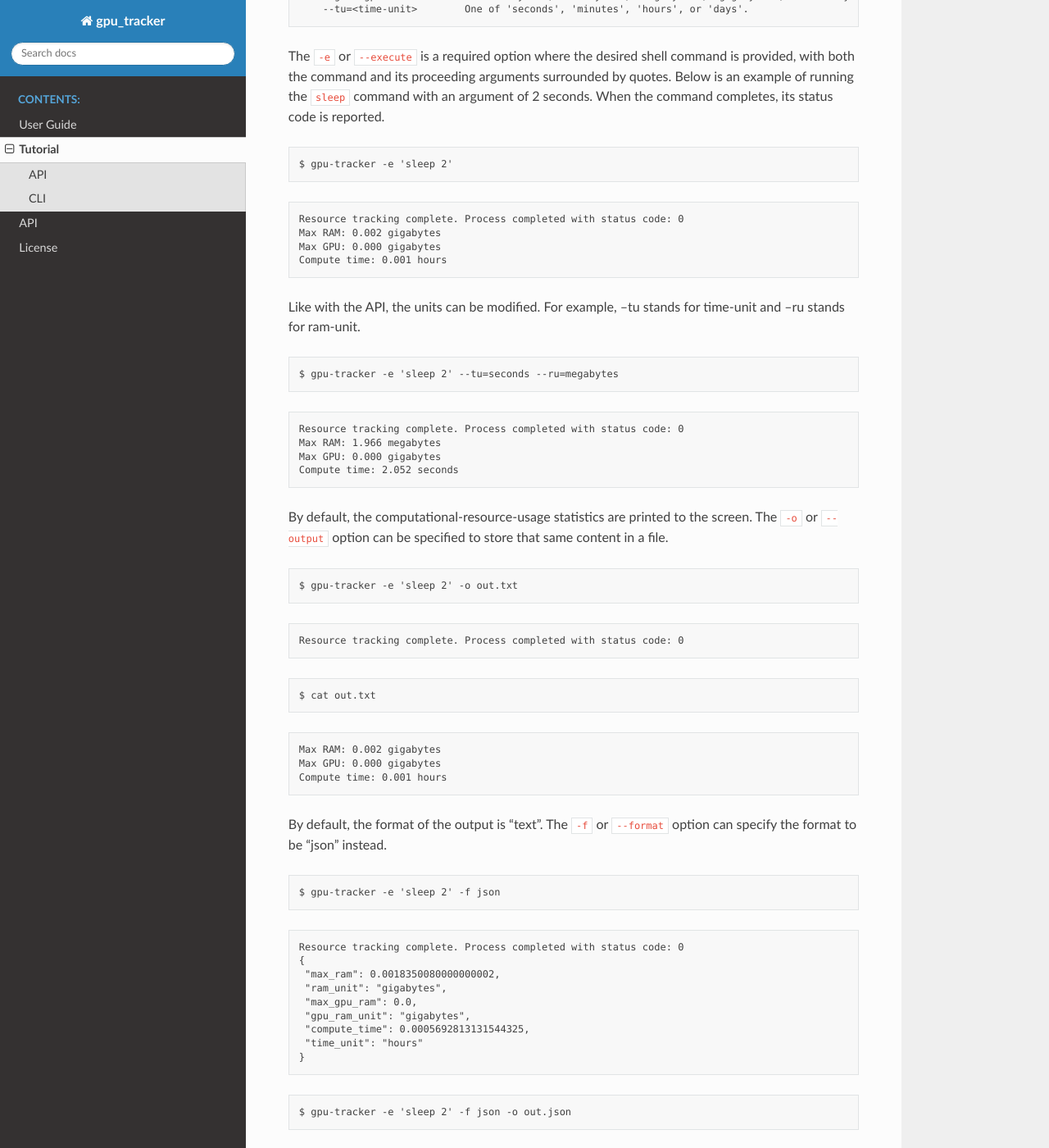
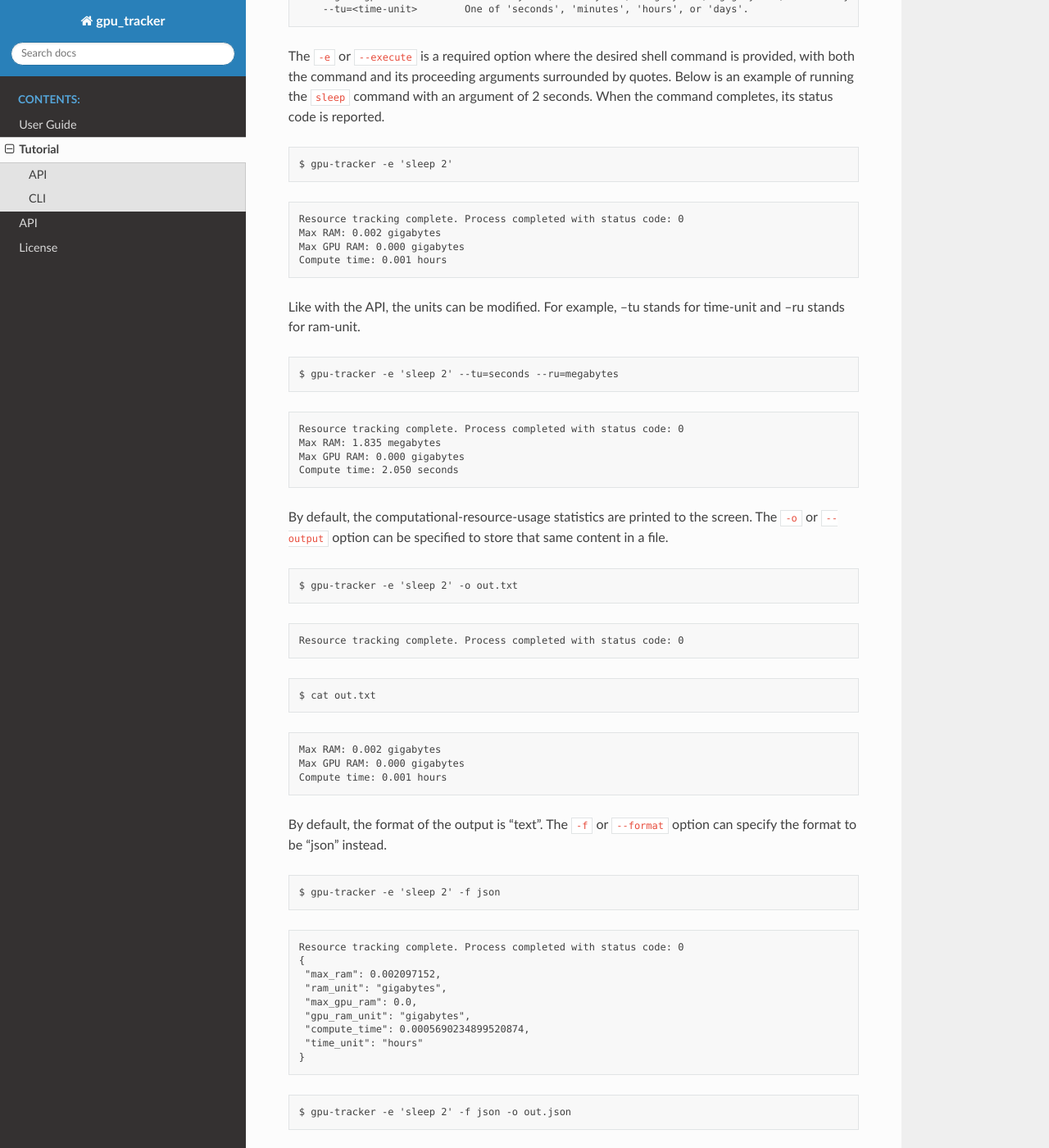
Before and after one commit to MoseleyBioinformaticsLab/gpu_tracker, a Sphinx documentation site: the page built from docs/tutorial.rst, in a window 1280 px wide and 1400 px high, scrolled down 2235 px. Shown: the whole window at 82% size. Built offline with Sphinx 7.4.7 and the Read the Docs theme 2.0.0, drawn with Linux system fonts in a browser that asks for light colours; the version number could not be read and is left out; some of the changed text lies outside the part shown.

Commit message:
Changes to GPU RAM

```diff
--- a/docs/tutorial.rst
+++ b/docs/tutorial.rst
@@ -32,8 +32,8 @@ computational resource.
 
 .. code:: none
 
-    Max RAM: 0.067 gigabytes
-    Max GPU: 0.000 gigabytes
+    Max RAM: 0.068 gigabytes
+    Max GPU RAM: 0.000 gigabytes
     Compute time: 0.000 hours
 
 
@@ -50,8 +50,8 @@ manager rather than explicitly calling ``start()`` and ``stop()``.
 
 .. code:: none
 
-    Max RAM: 0.067 gigabytes
-    Max GPU: 0.000 gigabytes
+    Max RAM: 0.068 gigabytes
+    Max GPU RAM: 0.000 gigabytes
     Compute time: 0.000 hours
 
 
@@ -69,9 +69,9 @@ the compute time in seconds:
 
 .. code:: none
 
-    Max RAM: 67.240 megabytes
-    Max GPU: 0.000 kilobytes
-    Compute time: 1.035 seconds
+    Max RAM: 67.949 megabytes
+    Max GPU RAM: 0.000 kilobytes
+    Compute time: 1.031 seconds
 
 
 The same information can be obtained in a dictionary via the
@@ -155,7 +155,7 @@ status code is reported.
 
     Resource tracking complete. Process completed with status code: 0
     Max RAM: 0.002 gigabytes
-    Max GPU: 0.000 gigabytes
+    Max GPU RAM: 0.000 gigabytes
     Compute time: 0.001 hours
 
 
@@ -171,9 +171,9 @@ for time-unit and –ru stands for ram-unit.
 .. code:: none
 
     Resource tracking complete. Process completed with status code: 0
-    Max RAM: 1.966 megabytes
-    Max GPU: 0.000 gigabytes
-    Compute time: 2.052 seconds
+    Max RAM: 1.835 megabytes
+    Max GPU RAM: 0.000 gigabytes
+    Compute time: 2.050 seconds
 
 
 
@@ -199,7 +199,7 @@ that same content in a file.
 .. code:: none
 
     Max RAM: 0.002 gigabytes
-    Max GPU: 0.000 gigabytes
+    Max GPU RAM: 0.000 gigabytes
     Compute time: 0.001 hours
 
 
@@ -215,11 +215,11 @@ By default, the format of the output is “text”. The ``-f`` or
 
     Resource tracking complete. Process completed with status code: 0
     {
-     "max_ram": 0.0018350080000000002,
+     "max_ram": 0.002097152,
      "ram_unit": "gigabytes",
      "max_gpu_ram": 0.0,
      "gpu_ram_unit": "gigabytes",
-     "compute_time": 0.0005692813131544325,
+     "compute_time": 0.0005690234899520874,
      "time_unit": "hours"
     }
 
```
Also changed, not shown: other parts of docs/tutorial.rst (+4 -4 lines), docs/notebook/tutorial.ipynb, 3 other files.
